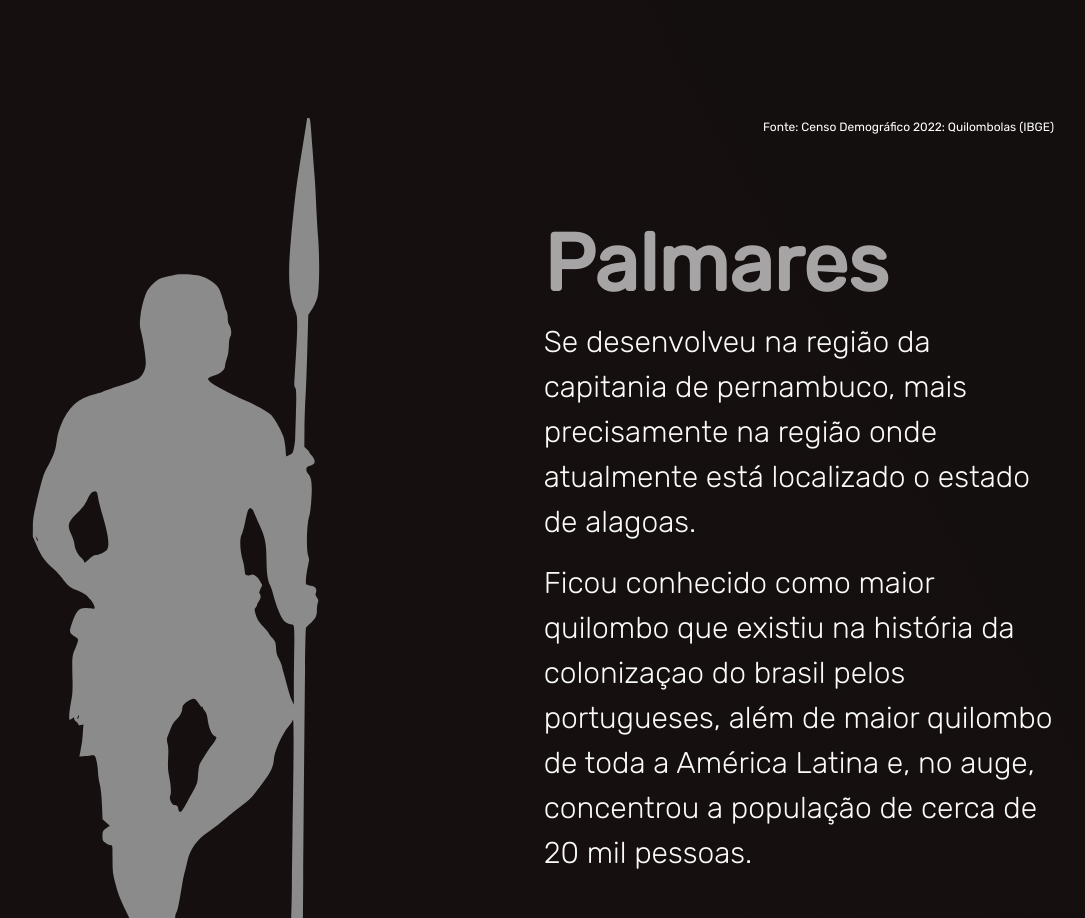
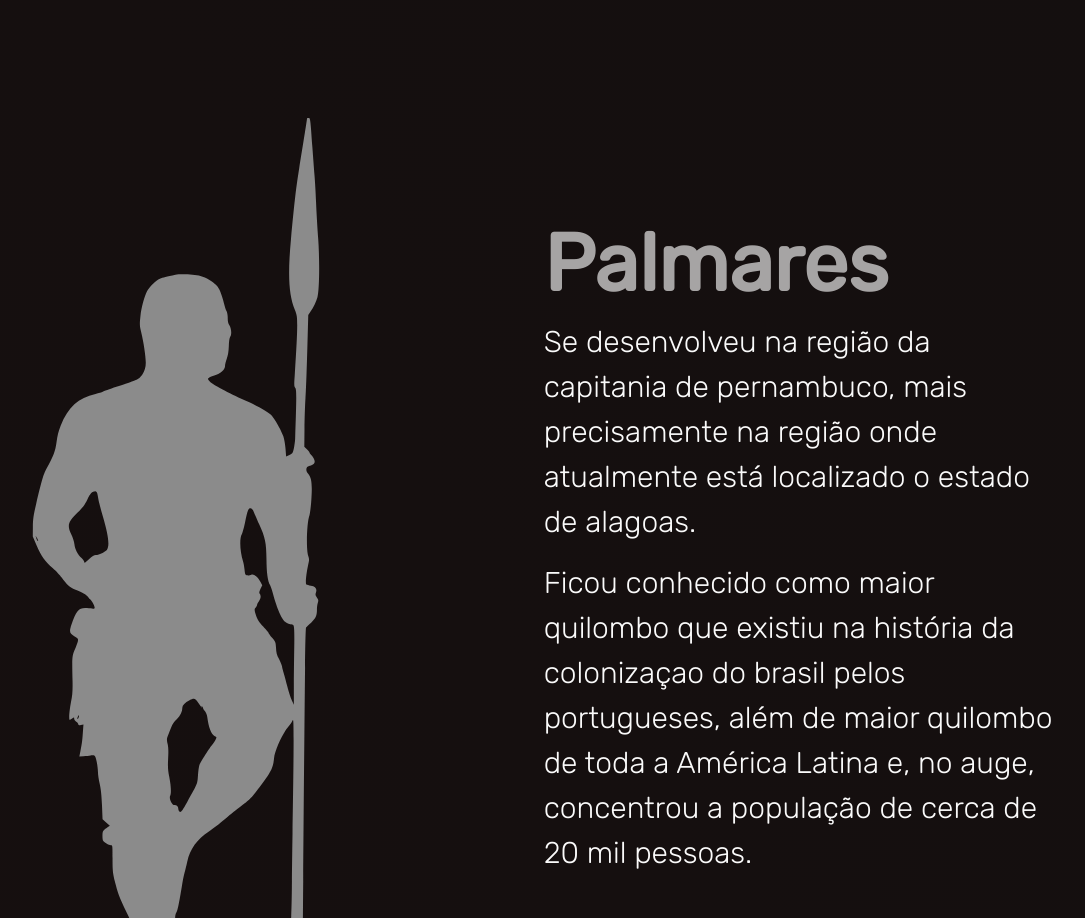
Before and after one commit to K1Melo/pjct-quilombolas, a Vue app: page /lugares in a window 1280 px wide. Shown: the part 2242-3160 px from the top of the page, without its empty margins (98-1183 px from the left). Built offline with nearby package versions, Linux system fonts and the light colour scheme; what vue3-particles would draw is missing.

Commit message:
Map error resolved

```diff
--- a/src/components/Locations/MapComp.vue
+++ b/src/components/Locations/MapComp.vue
@@ -233,7 +233,6 @@
 					</div>
 				</div>
 			</div>
-			<p class="down">Fonte: Censo Demográfico 2022: Quilombolas (IBGE)</p>
 		</div>
 	</div>
 </template>
@@ -314,20 +313,6 @@ export default {
 </script>
 
 <style lang="less" scoped>
-.down {
-	position: absolute;
-	right: 10%;
-	top: 295%;
-	color: #000000;
-	font-size: 12px;
-}
-
-.dark {
-
-	.down {
-		color: #ffffff;
-	}
-}
 
 rgb(255, 255, 255).map-comp {
 	display: flex;
```
